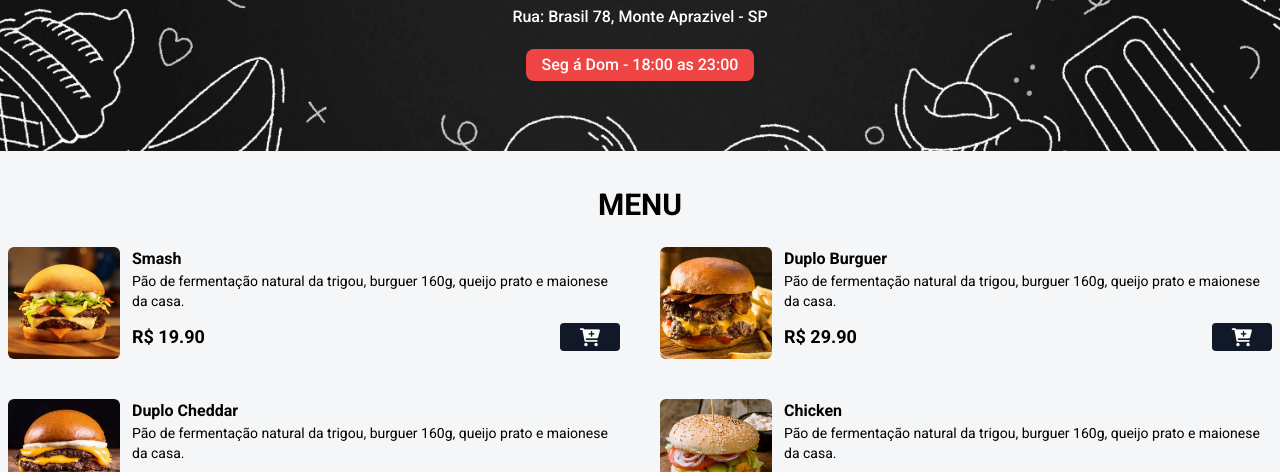
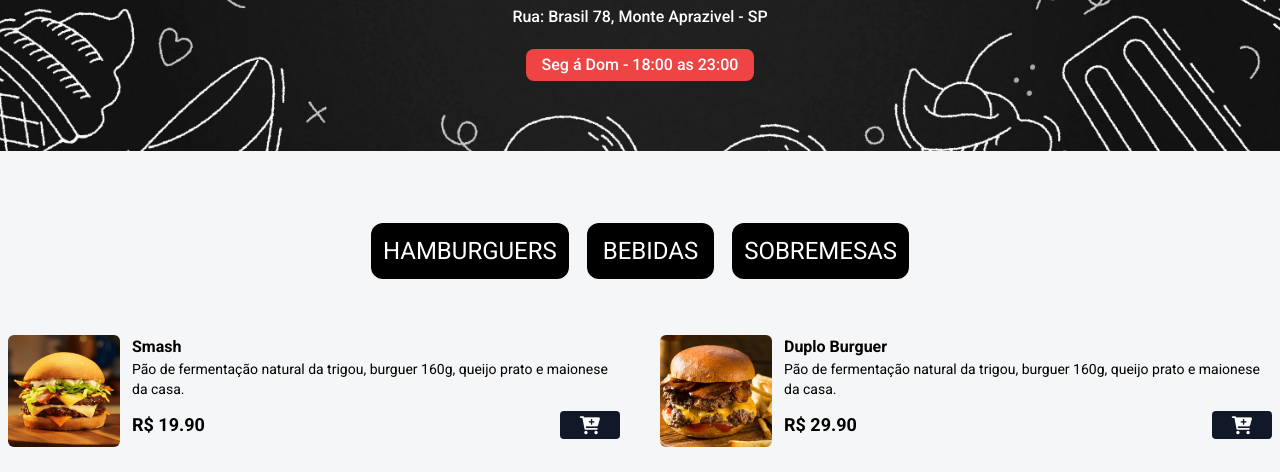
Before and after one commit to Luisokl/Projeto-Cardapio, a website: page index.html in a window 1280 px wide. Shown: the part 269-741 px from the top of the page. Drawn offline with nearby package versions, Linux system fonts and the light colour scheme.

Commit message:
estilizando os botões de categoria

```diff
--- a/index.html
+++ b/index.html
@@ -54,9 +54,21 @@
     </header>
     <!--FIM HEADER-->
 
-    <h2 class="text-2xl md:text-3xl font-bold text-center mt-9 mb-6">
-        MENU
-    </h2>
+    <!-- CATEGORIES -->
+    <section class="categories my-14">
+        <div class="category-menu text-2xl text-center max-w-7xl mx-auto space-y-4">
+            <button class="category-menu--item bg-black text-white py-3 px-3 rounded-xl hover:scale-110 duration-200">
+                <a href="/" class="category-menu--link">HAMBURGUERS</a>
+            </button>
+            <button class="category-menu--item bg-black text-white py-3 px-4 mx-3 rounded-xl hover:scale-110 duration-200">
+                <a href="/" class="category-menu--link">BEBIDAS</a>
+            </button>
+            <button class="category-menu--item bg-black text-white py-3 px-3 rounded-xl hover:scale-110 duration-200">
+                <a href="/" class="category-menu--link">SOBREMESAS</a>
+            </button>
+        </div>
+    </section>
+    <!--END CATEGORIES-->
 
     <!-- MENU -->
     <div id="menu">
@@ -194,7 +206,7 @@
         <!-- FIM BEBIDAS -->
 
     </div>
-    <!-- FIM MENU-->
+    <!-- END MENU-->
 
     <!-- MODAL CART -->
     <div class="bg-black/70 w-full h-full fixed top-0 left-0 z-[99] items-center justify-center hidden" id="cart-modal">
@@ -219,7 +231,7 @@
 
         </div>
     </div>
-    <!-- FIM MODAL CART -->
+    <!-- END MODAL CART -->
 
     <!-- BUTTON CART -->
     <div class="w-52 rounded-md bg-red-500 py-3 fixed top-2 right-2 z-40 flex items-center justify-center" id="cart-btn">
@@ -229,7 +241,7 @@
             <i class="fa fa-cart-plus text-lg text-white ml-2"></i>
         </button>
     </div>
-    <!-- FIM BUTTON CART -->
+    <!-- END BUTTON CART -->
 
     <!-- FOOTER -->
     <footer class="w-full h-full bg-zinc-950">
@@ -282,7 +294,7 @@
 
 
     </footer>
-    <!-- FIM FOOTER -->
+    <!-- END FOOTER -->
 
     <script type="text/javascript" src="https://cdn.jsdelivr.net/npm/toastify-js"></script>
     <script src="/script.js"></script>
```
Also changed, not shown: styles/output.css.
